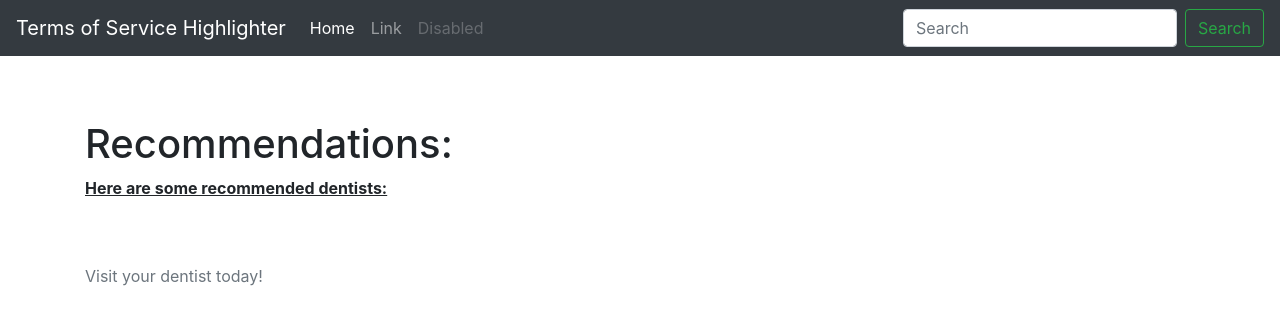
After one commit to vanstorm9/Dentist-Recommendation, a Flask app: template flaskSite/templates/dentistRecommend.html in a window 1280 px wide. The commit adds this page. Shown: the top 325 px of the page. Run offline with Flask 2, Linux system fonts and the light colour scheme; the template is opened without the code that fills it, so the values that code supplies are empty; some libraries are stand-ins or nearby versions.

Commit message:
Added flask site

```diff
--- a/flaskSite/app.py
+++ b/flaskSite/app.py
@@ -11,8 +11,9 @@ def home():
     return render_template('index.html')  # render a template
 
 
-@app.route('/termsService',methods=['POST','GET'])
-def termsService():
+@app.route('/dentistRecommend',methods=['POST','GET'])
+def dentistRecommend():
+
 
     topNRankNum = 5
     splitNum = 300
@@ -46,7 +47,7 @@ def termsService():
     resText,resRank, mainContract = textFreqCal(topNRankNum,splitNum,contractDir)
 
 
-    return render_template('termsOfService.html', **locals())
+    return render_template('dentistRecommend.html', **locals())
 
 
 # start the server with the 'run()' method
--- /dev/null
+++ b/flaskSite/templates/dentistRecommend.html
@@ -0,0 +1,101 @@
+<!doctype html>
+<html lang="en">
+  <head>
+    <meta charset="utf-8">
+    <meta name="viewport" content="width=device-width, initial-scale=1, shrink-to-fit=no">
+    <meta name="description" content="">
+    <meta name="author" content="">
+    <link rel="icon" href="../../../../favicon.ico">
+
+    <title>Recommendations</title>
+
+    <link rel="canonical" href="https://getbootstrap.com/docs/4.0/examples/sticky-footer-navbar/">
+
+    <!-- Bootstrap core CSS -->
+    <link href="https://getbootstrap.com/docs/4.1/dist/css/bootstrap.min.css" rel="stylesheet">
+
+    <!-- Custom styles for this template -->
+    <link href="sticky-footer-navbar.css" rel="stylesheet">
+  </head>
+
+  <body>
+
+    <header>
+      <!-- Fixed navbar -->
+      <nav class="navbar navbar-expand-md navbar-dark fixed-top bg-dark">
+        <a class="navbar-brand" href="http://localhost:5000/">Terms of Service Highlighter</a>
+        <button class="navbar-toggler" type="button" data-toggle="collapse" data-target="#navbarCollapse" aria-controls="navbarCollapse" aria-expanded="false" aria-label="Toggle navigation">
+          <span class="navbar-toggler-icon"></span>
+        </button>
+        <div class="collapse navbar-collapse" id="navbarCollapse">
+          <ul class="navbar-nav mr-auto">
+            <li class="nav-item active">
+              <a class="nav-link" href="http://localhost:5000/">Home <span class="sr-only">(current)</span></a>
+            </li>
+            <li class="nav-item">
+              <a class="nav-link" href="#">Link</a>
+            </li>
+            <li class="nav-item">
+              <a class="nav-link disabled" href="#">Disabled</a>
+            </li>
+          </ul>
+          <form class="form-inline mt-2 mt-md-0">
+            <input class="form-control mr-sm-2" type="text" placeholder="Search" aria-label="Search">
+            <button class="btn btn-outline-success my-2 my-sm-0" type="submit">Search</button>
+          </form>
+        </div>
+      </nav>
+    </header>
+
+    <!-- Begin page content -->
+    <main role="main" class="container">
+      <br><br><br>
+      <h1 class="mt-5">Recommendations:</h1>
+
+
+      <b><u>Here are some recommended dentists:</u></b>
+
+
+
+
+
+
+      <p class="lead">
+        {% for text in resText %}
+          <p style='border: 1px solid black; padding:10px;'>. . . {{ text }} . . .</p>
+        {% endfor %}
+
+      </p>
+
+
+
+
+
+
+
+
+
+
+
+      <br><br>
+      <!--
+      <center><button type="button" class="btn btn-danger">Reject terms of service</button> <button type="button" class="btn btn-success">Accept terms of service</button></center>
+      -->
+
+    </main>
+
+    <footer class="footer">
+      <div class="container">
+        <span class="text-muted">Visit your dentist today!</span>
+      </div>
+    </footer>
+
+    <!-- Bootstrap core JavaScript
+    ================================================== -->
+    <!-- Placed at the end of the document so the pages load faster -->
+    <script src="https://code.jquery.com/jquery-3.2.1.slim.min.js" integrity="sha384-KJ3o2DKtIkvYIK3UENzmM7KCkRr/rE9/Qpg6aAZGJwFDMVNA/GpGFF93hXpG5KkN" crossorigin="anonymous"></script>
+    <script>window.jQuery || document.write('<script src="../../assets/js/vendor/jquery-slim.min.js"><\/script>')</script>
+    <script src="../../assets/js/vendor/popper.min.js"></script>
+    <script src="../../dist/js/bootstrap.min.js"></script>
+  </body>
+</html>
```
Also changed, not shown: flaskSite/templates/index.html (+5 -5 lines).
